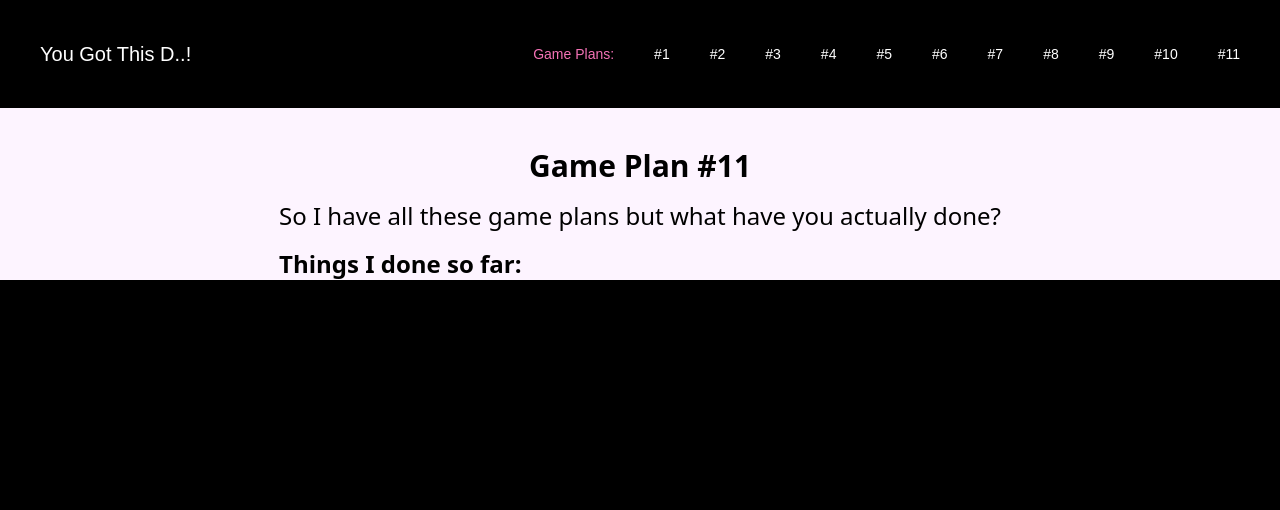
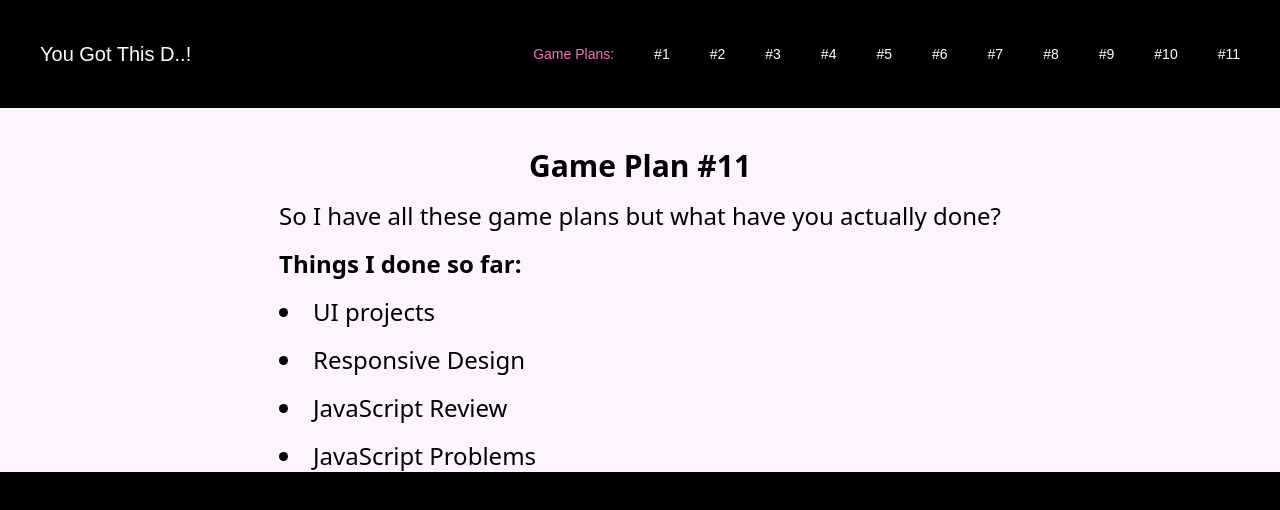
Before and after one commit to Davonne007-TX/game-plan, a React (Vite) app: page /gamePlan11 in a window 1280 px wide. Shown: the top 510 px of the page. Built offline with nearby package versions, Linux system fonts and the light colour scheme; a web font is replaced by a local one.

Commit message:
mao over things I have done

```diff
--- a/src/components/GamePlan11.jsx
+++ b/src/components/GamePlan11.jsx
@@ -1,4 +1,11 @@
 export default function GamePlan11() {
+  const thingsIveDone = [
+    { task: "UI projects", id: 0 },
+    { task: "Responsive Design", id: 1 },
+    { task: "JavaScript Review", id: 2 },
+    { task: "JavaScript Problems", id: 3 },
+  ];
+
   return (
     <>
       <main className="flex-time bg-fuchsia-50">
@@ -8,6 +15,9 @@ export default function GamePlan11() {
           </h1>
           <p>So I have all these game plans but what have you actually done?</p>
           <ul className="font-bold">Things I done so far:</ul>
+          {thingsIveDone.map((done, id) => (
+            <li key={id}>{done.task}</li>
+          ))}
         </section>
       </main>
     </>
```
